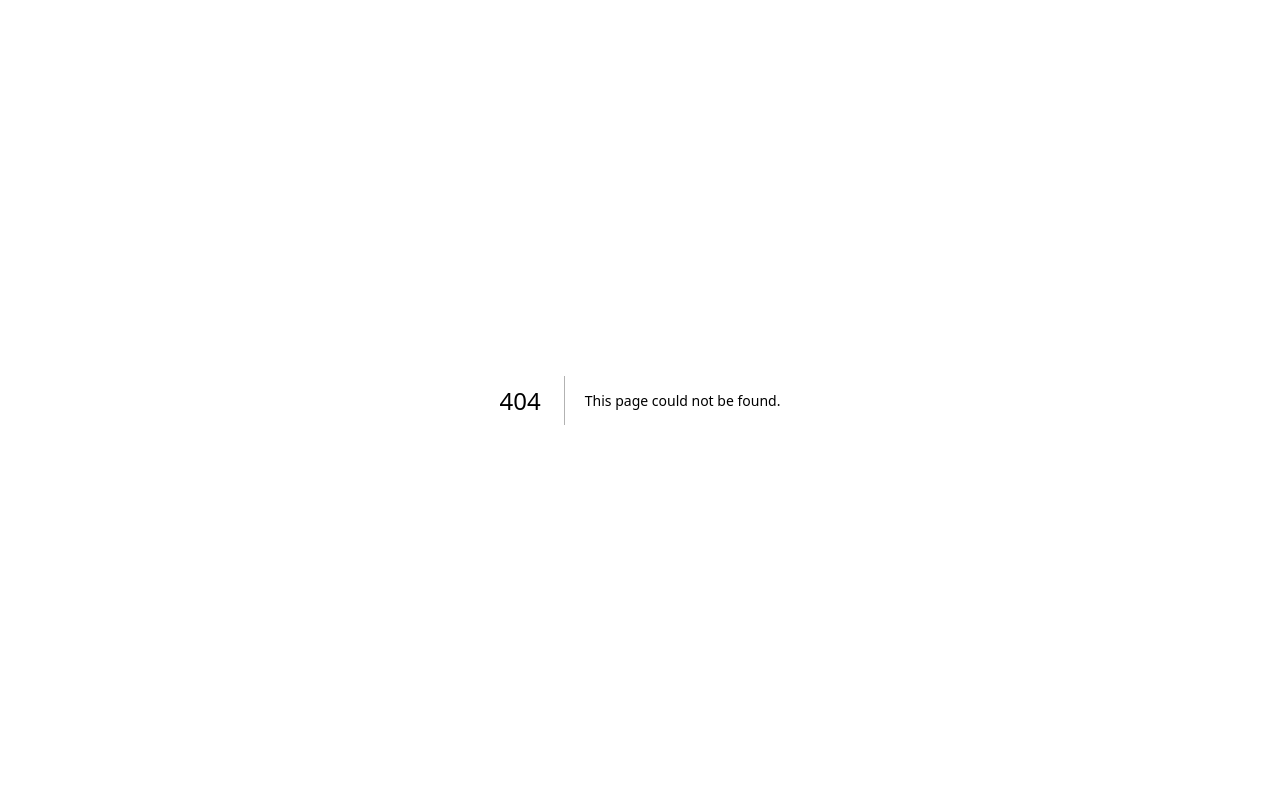
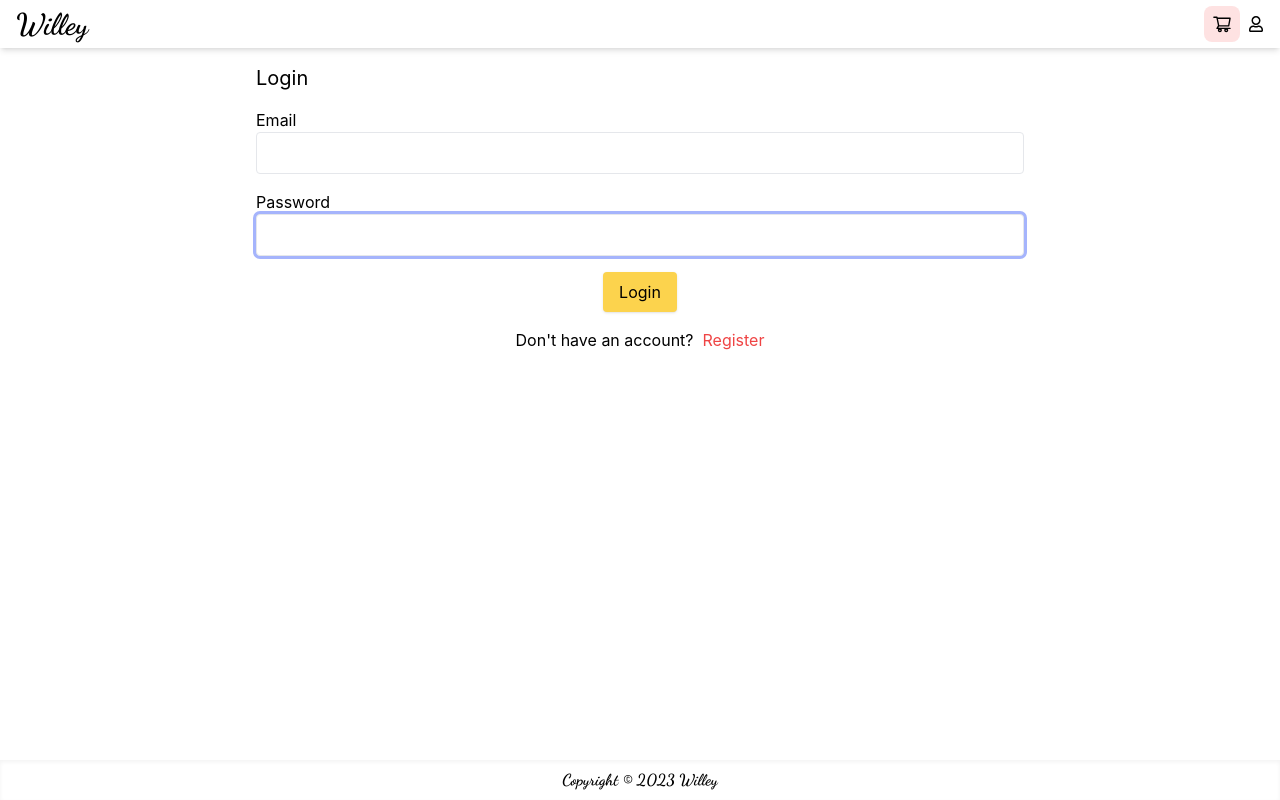
Before and after one commit to Junnygram/nextjs-ecommerce, a Next.js app: page /login in a window 1280 px wide. Before the commit this address had no page. Built offline with nearby package versions, Linux system fonts and the light colour scheme.

Commit message:
js-cookie to save items and created login page

```diff
--- a/components/Layout.jsx
+++ b/components/Layout.jsx
@@ -1,13 +1,18 @@
 import Head from 'next/head';
 import Link from 'next/link';
-import React, { useContext } from 'react';
+import React, { useContext, useState, useEffect } from 'react';
 import { Store } from '../utils/Store';
+import { FaRegUser } from 'react-icons/fa';
 import { AiOutlineShoppingCart } from 'react-icons/ai';
 
 function Layout({ title, children }) {
   const year = new Date().getFullYear();
   const { state } = useContext(Store);
   const { cart } = state;
+  const [cartItemsCount, setCartItemsCount] = useState(0);
+  useEffect(() => {
+    setCartItemsCount(cart.cartItems.reduce((a, c) => a + c.quantity, 0));
+  }, [cart.cartItems]);
   return (
     <>
       <Head>
@@ -19,27 +24,33 @@ function Layout({ title, children }) {
         <header>
           <nav className="flex h-12 items-center px-4 justify-between shadow-md">
             <Link href="/">
-              <div className="text-lg font-bold">Willey</div>
+              <span className="text-3xl font-press-start ">Willey</span>
             </Link>
             <div className="flex">
               <Link href="/cart">
-                <div className="p-2 mt-1 flex bg-red-100 rounded-lg">
+                <span className="p-2  flex bg-red-100 rounded-lg">
                   <AiOutlineShoppingCart size="20px" />
-                  {cart.cartItems.length > 0 && (
+                  {cartItemsCount > 0 && (
                     <span className="ml-1  rounded-full bg-red-600 px-2 py-1 text-xs font-bold text-white">
-                      {cart.cartItems.reduce((a, c) => a + c.quantity, 0)}
+                      {cartItemsCount}
                     </span>
                   )}
+                </span>
+              </Link>
+              {/* <Link href="/login">
+                <div className="p-2">Login </div>
+              </Link> */}
+              <Link href="/login" className="flex pt-2 pl-2">
+                {/* <div className=" text-sm ">Login</div> */}
+                <div className="pt-[2px]">
+                  <FaRegUser />
                 </div>
-              </Link>
-              <Link href="/login">
-                <div className="p-2">Login</div>
               </Link>
             </div>
           </nav>
         </header>
         <main className="container m-auto mt-4 px-4">{children}</main>
-        <footer className="flex h-10 justify-center items-center shadow-inner">
+        <footer className="flex h-10 justify-center items-center shadow-inner font-press-start">
           <p>Copyright © {year} Willey</p>
         </footer>
       </div>
--- a/package.json
+++ b/package.json
@@ -12,12 +12,15 @@
     "autoprefixer": "10.4.14",
     "eslint": "8.37.0",
     "eslint-config-next": "13.3.0",
+    "js-cookie": "^3.0.1",
     "next": "13.3.0",
     "postcss": "8.4.21",
     "react": "18.2.0",
     "react-dom": "18.2.0",
+    "react-hook-form": "^7.43.9",
     "react-icons": "^4.8.0",
-    "tailwindcss": "3.3.1"
+    "tailwindcss": "3.3.1",
+    "yarn": "^1.22.19"
   },
   "devDependencies": {
     "@types/react": "^18.0.33"
--- a/pages/_document.js
+++ b/pages/_document.js
@@ -3,7 +3,18 @@ import { Html, Head, Main, NextScript } from 'next/document';
 export default function Document() {
   return (
     <Html lang="en">
-      <Head />
+      <Head>
+        <link rel="preconnect" href="https://fonts.googleapis.com" />
+        <link
+          rel="preconnect"
+          href="https://fonts.gstatic.com"
+          crossOrigin="true"
+        />
+        <link
+          href="https://fonts.googleapis.com/css2?family=Dancing+Script:wght@700&display=swap"
+          rel="stylesheet"
+        />
+      </Head>
       <body>
         <Main />
         <NextScript />
--- /dev/null
+++ b/pages/login.js
@@ -0,0 +1,69 @@
+import Link from 'next/link';
+import React from 'react';
+import { useForm } from 'react-hook-form';
+import Layout from '../components/Layout';
+
+export default function LoginScreen() {
+  const {
+    handleSubmit,
+    register,
+    formState: { errors },
+  } = useForm();
+  const submitHandler = ({ email, password }) => {
+    console.log(email, password);
+  };
+  return (
+    <Layout title="Login">
+      <form
+        className="mx-auto max-w-screen-md"
+        onSubmit={handleSubmit(submitHandler)}
+      >
+        <h1 className="mb-4 text-xl">Login</h1>
+        <div className="mb-4">
+          <label htmlFor="email">Email</label>
+          <input
+            type="email"
+            {...register('email', {
+              required: 'Please enter email',
+              pattern: {
+                value: /^[a-zA-Z0-9_.+-]+@[a-zA-Z0-9-]+.[a-zA-Z0-9-.]+$/i,
+                message: 'Please enter valid email',
+              },
+            })}
+            className="w-full"
+            id="email"
+            autoFocus
+          ></input>
+          {errors.email && (
+            <div className="text-red-500">{errors.email.message}</div>
+          )}
+        </div>
+        <div className="mb-4">
+          <label htmlFor="password">Password</label>
+          <input
+            type="password"
+            {...register('password', {
+              required: 'Please enter password',
+              minLength: { value: 6, message: 'password is more than 5 chars' },
+            })}
+            className="w-full"
+            id="password"
+            autoFocus
+          ></input>
+          {errors.password && (
+            <div className="text-red-500 ">{errors.password.message}</div>
+          )}
+        </div>
+        <div className="mb-4 flex justify-center">
+          <button className="primary-button ">Login</button>
+        </div>
+        <div className="mb-4 flex justify-center">
+          Don&apos;t have an account? &nbsp;
+          <Link href="register" className="text-red-500 hover:underline">
+            Register
+          </Link>
+        </div>
+      </form>
+    </Layout>
+  );
+}
--- a/styles/globals.css
+++ b/styles/globals.css
@@ -23,3 +23,9 @@ a {
 .primary-button {
   @apply rounded bg-amber-300 py-2 px-4 shadow outline-none hover:bg-amber-400  active:bg-amber-500;
 }
+
+input,
+select,
+textarea {
+  @apply rounded border p-2  outline-none ring-indigo-300  focus:ring;
+}
--- a/tailwind.config.js
+++ b/tailwind.config.js
@@ -12,7 +12,10 @@ module.exports = {
         'gradient-conic':
           'conic-gradient(from 180deg at 50% 50%, var(--tw-gradient-stops))',
       },
+      fontFamily: {
+        'press-start': ['"Dancing Script"', 'cursive'],
+      },
     },
   },
   plugins: [],
-}
+};
--- a/utils/Store.js
+++ b/utils/Store.js
@@ -1,9 +1,12 @@
 import { createContext, useReducer } from 'react';
+import Cookies from 'js-cookie';
 
 export const Store = createContext();
 
 const initialState = {
-  cart: { cartItems: [] },
+  cart: Cookies.get('cart')
+    ? JSON.parse(Cookies.get('cart'))
+    : { cartItems: [] },
 };
 
 function reducer(state, action) {
@@ -18,12 +21,14 @@ function reducer(state, action) {
             item.name === existItem.name ? newItem : item
           )
         : [...state.cart.cartItems, newItem];
+      Cookies.set('cart', JSON.stringify({ ...state.cart, cartItems }));
       return { ...state, cart: { ...state.cart, cartItems } };
     }
     case 'CART_REMOVE_ITEM': {
       const cartItems = state.cart.cartItems.filter(
         (item) => item.slug !== action.payload.slug
       );
+      Cookies.set('cart', JSON.stringify({ ...state.cart, cartItems }));
       return { ...state, cart: { ...state.cart, cartItems } };
     }
     default:
```
Also changed, not shown: pages/cart.js (+10 -7 lines), pages/product/[slug].js (+0 -1 lines), .eslintrc.json, 1 other file (tests, documents, lock files or other folders).
